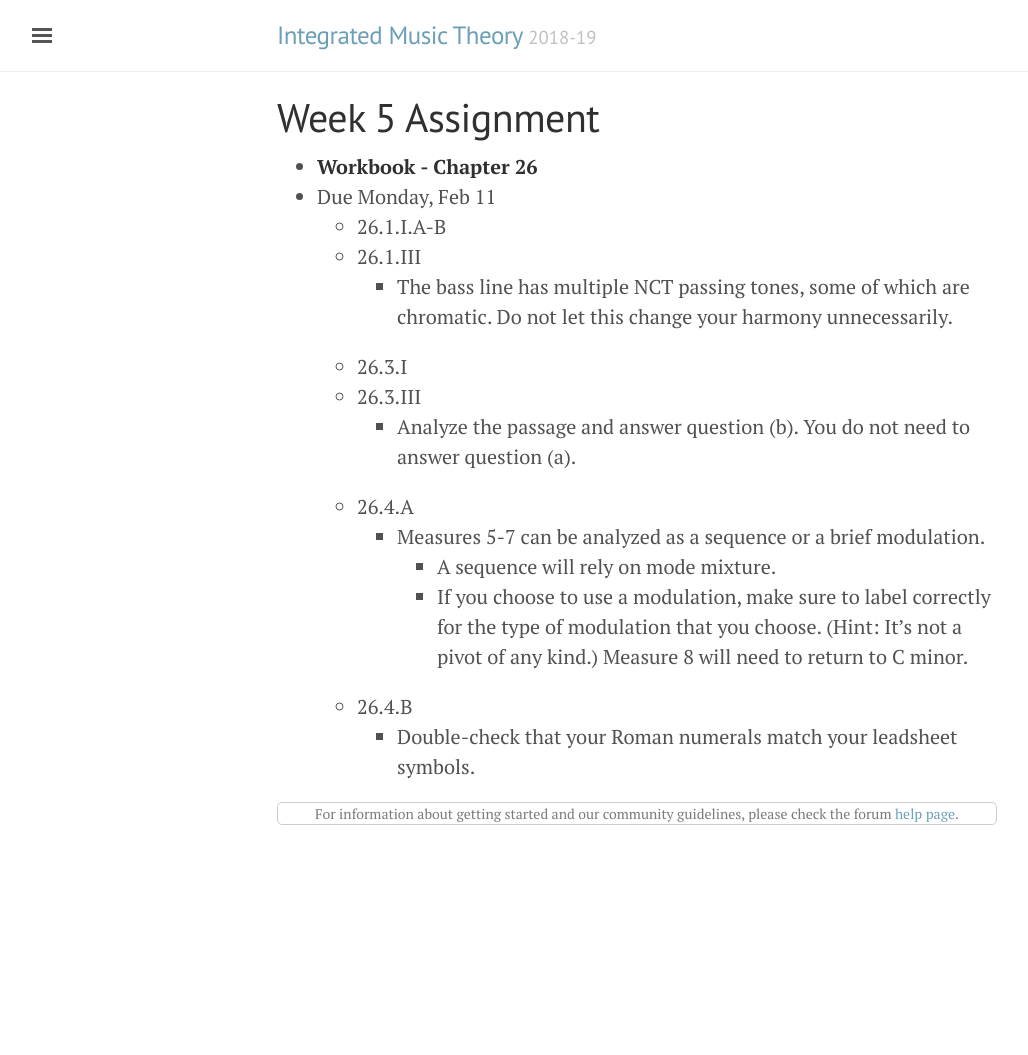
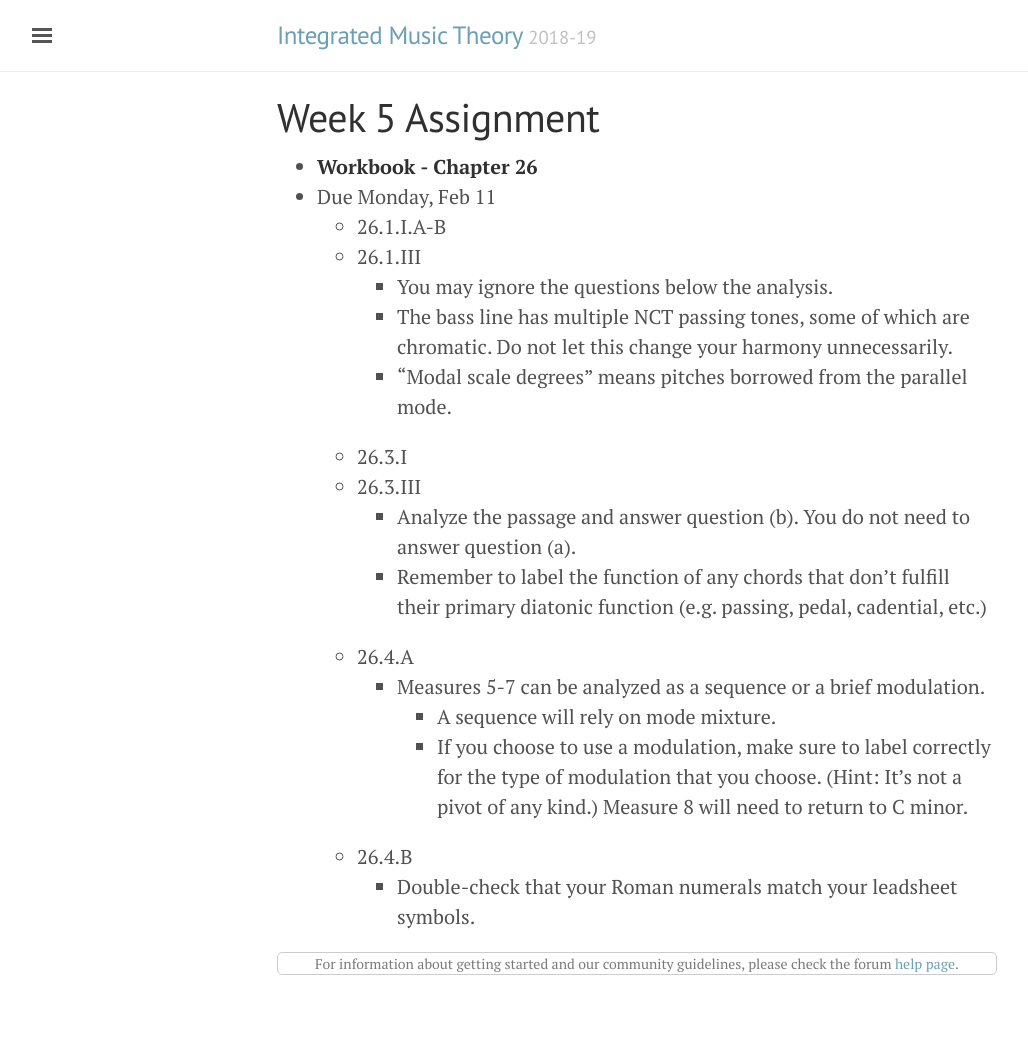
Before and after one commit to intmus/inttheory19-20, a Jekyll site: the page built from _assignments/Spring-semester/2018-02-11.md, in a window 1280 px wide. Shown: the whole page, without its empty margins (3-1031 px from the left). Built offline with Jekyll 4.4.1, drawn with Linux system fonts in a browser that asks for light colours; comment, search, counter and statistics services are not loaded; before the commit the page ends 905 px from its top, so only the background shows below that.

Commit message:
Week 5 assignment update

```diff
--- a/_assignments/Spring-semester/2018-02-11.md
+++ b/_assignments/Spring-semester/2018-02-11.md
@@ -8,10 +8,13 @@ layout: forum
 - Due Monday, Feb 11
     - 26.1.I.A-B
     - 26.1.III
+        - You may ignore the questions below the analysis.
         - The bass line has multiple NCT passing tones, some of which are chromatic. Do not let this change your harmony unnecessarily.
+        - "Modal scale degrees" means pitches borrowed from the parallel mode.
     - 26.3.I
     - 26.3.III
         - Analyze the passage and answer question (b). You do not need to answer question (a).
+        - Remember to label the function of any chords that don't fulfill their primary diatonic function (e.g. passing, pedal, cadential, etc.)
     - 26.4.A
         - Measures 5-7 can be analyzed as a sequence or a brief modulation.
             - A sequence will rely on mode mixture.
```
